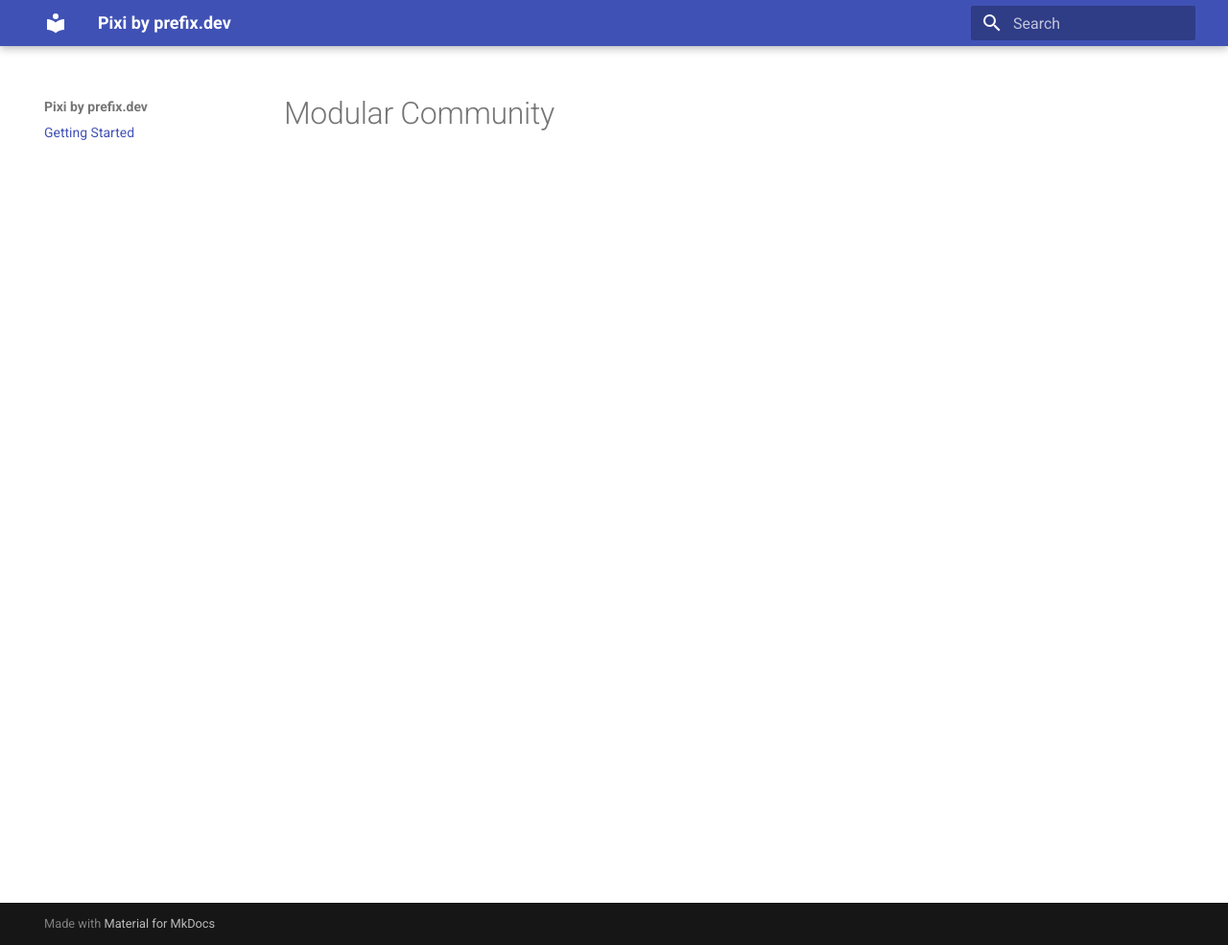
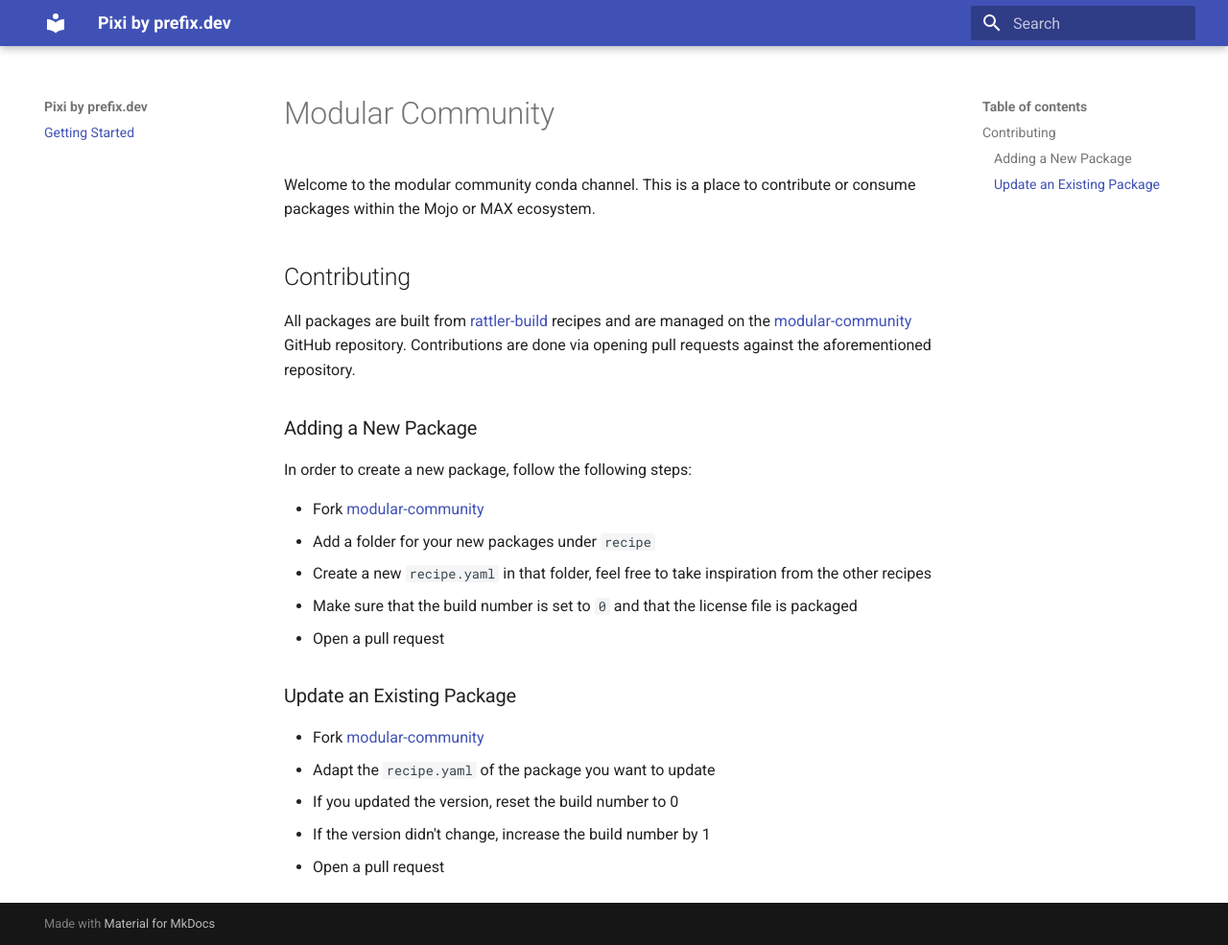
Before and after one commit to zbowling/modular-community, an MkDocs documentation site: the page built from docs/index.md, in a window 1280 px wide and 985 px high. Shown: the whole window at 96% size. Built offline with MkDocs 1.6.1 and Material for MkDocs 9.7.7, drawn with Linux system fonts in a browser that asks for light colours.

Commit message:
Add docs

```diff
--- a/docs/index.md
+++ b/docs/index.md
@@ -5,3 +5,34 @@
 ---
 
 # Modular Community
+
+Welcome to the modular community conda channel.
+This is a place to contribute or consume packages within the Mojo or MAX ecosystem.
+
+## Contributing
+
+All packages are built from [rattler-build] recipes
+and are managed on the [modular-community] GitHub repository.
+Contributions are done via opening pull requests against the aforementioned repository.
+
+### Adding a New Package
+
+In order to create a new package, follow the following steps:
+
+- Fork [modular-community]
+- Add a folder for your new packages under `recipe`
+- Create a new `recipe.yaml` in that folder, feel free to take inspiration from the other recipes
+- Make sure that the build number is set to `0` and that the license file is packaged
+- Open a pull request
+
+### Update an Existing Package
+
+- Fork [modular-community]
+- Adapt the `recipe.yaml` of the package you want to update
+- If you updated the version, reset the build number to 0
+- If the version didn't change, increase the build number by 1
+- Open a pull request
+
+
+[modular-community]: https://github.com/modular/modular-community
+[rattler-build]: https://prefix-dev.github.io/rattler-build/latest/
```
